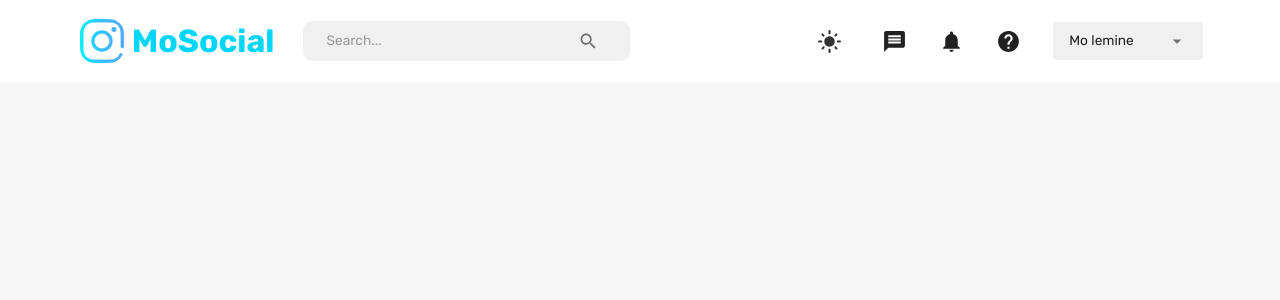
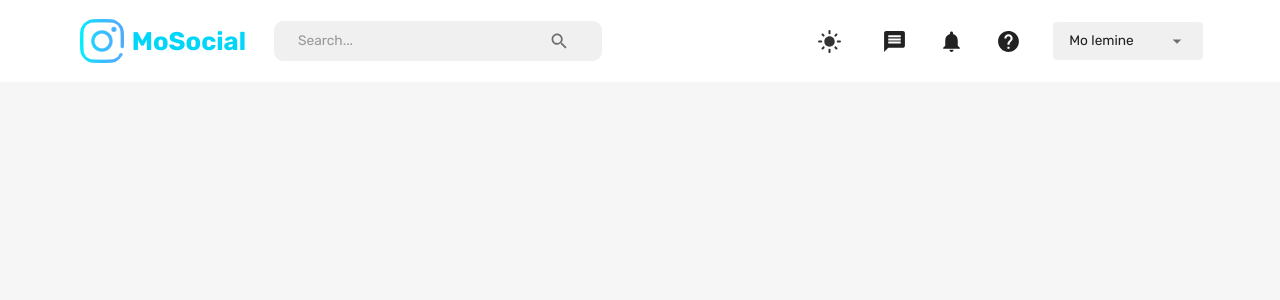
Before and after one commit to Med-lemineHmd/mern_social, a React (Vite) app in the folder client/: page /home in a window 1280 px wide. Shown: the top 300 px of the page. Built offline with nearby package versions, Linux system fonts and the light colour scheme.

Commit message:
create Navbar

```diff
--- a/client/src/pages/navbar/index.jsx
+++ b/client/src/pages/navbar/index.jsx
@@ -54,7 +54,7 @@ const Navbar = () => {
           />
           <Typography
             fontWeight="bold"
-            fontSize="clamp(1rem, 2rem, 2.25rem)"
+            fontSize="clamp(1rem, 1.6rem, 2rem)"
             color="primary"
             onClick={() => navigate("/home")}
             sx={{
```
